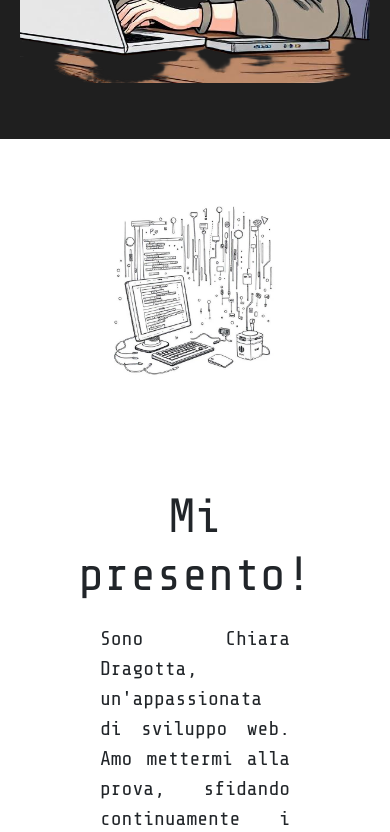
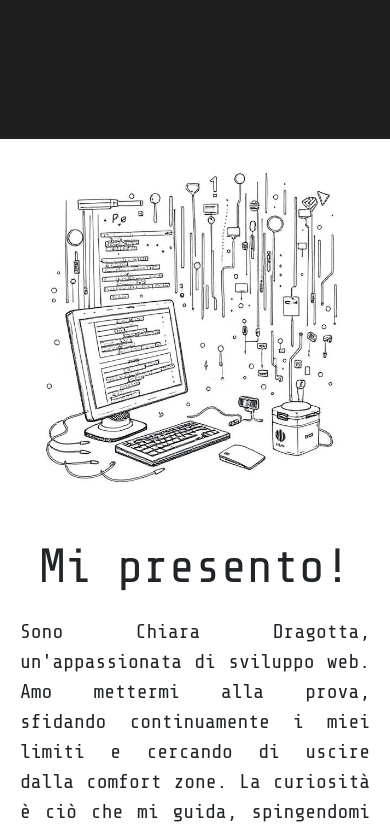
Before and after one commit to Chiara-Dragotta94/Progetto-HTML-CSS, a plain HTML site: page index.html in a window 390 px wide. Shown: the part 780-1612 px from the top of the page. Drawn offline with nearby package versions, Linux system fonts and the light colour scheme.

Commit message:
modifiche css

```diff
--- a/scss/style.scss
+++ b/scss/style.scss
@@ -99,19 +99,20 @@ img {
   display: flex;
   justify-content: center;
   align-items: center;
-  gap: 60px;
   background-color: $white;
-  padding: 50px;
   flex-wrap: wrap;
   flex-direction: row;
+  gap: 100px;
+  padding: 60px 100px;
 }
+
 
 .immagine2,
 .immagine3,
 .testo2,
 .testo3 {
   flex: 1 1 45%;
-  max-width: 600px;
+  max-width: 650px;
   transition: all 0.3s ease;
   display: flex;
   justify-content: center;
@@ -522,7 +523,7 @@ ul {
 /* === MEDIA QUERY PER DESKTOP === */
 @media (min-width: 1367px) {
   .sezione {
-    padding: 80px 150px;
+    padding: 80px 170px;
   }
 
   .card {
@@ -540,20 +541,6 @@ ul {
   .header-curriculum {
     gap: 100px;
   }
-}
-.contenitore2,
-.contenitore3 {
-  gap: 100px;
-  padding: 60px 100px;
-}
-
-.immagine2,
-.immagine3,
-.testo2,
-.testo3 {
-  flex: 1 1 45%;
-  max-width: 650px;
-}
 
   .testo h1 {
     font-size: 80px;
@@ -562,3 +549,5 @@ ul {
   .testo h3 {
     font-size: 60px;
   }
+
+}
```
Also changed, not shown: css/style.css, 1 other file. Lines whose indentation alone changed are shown as unchanged.
